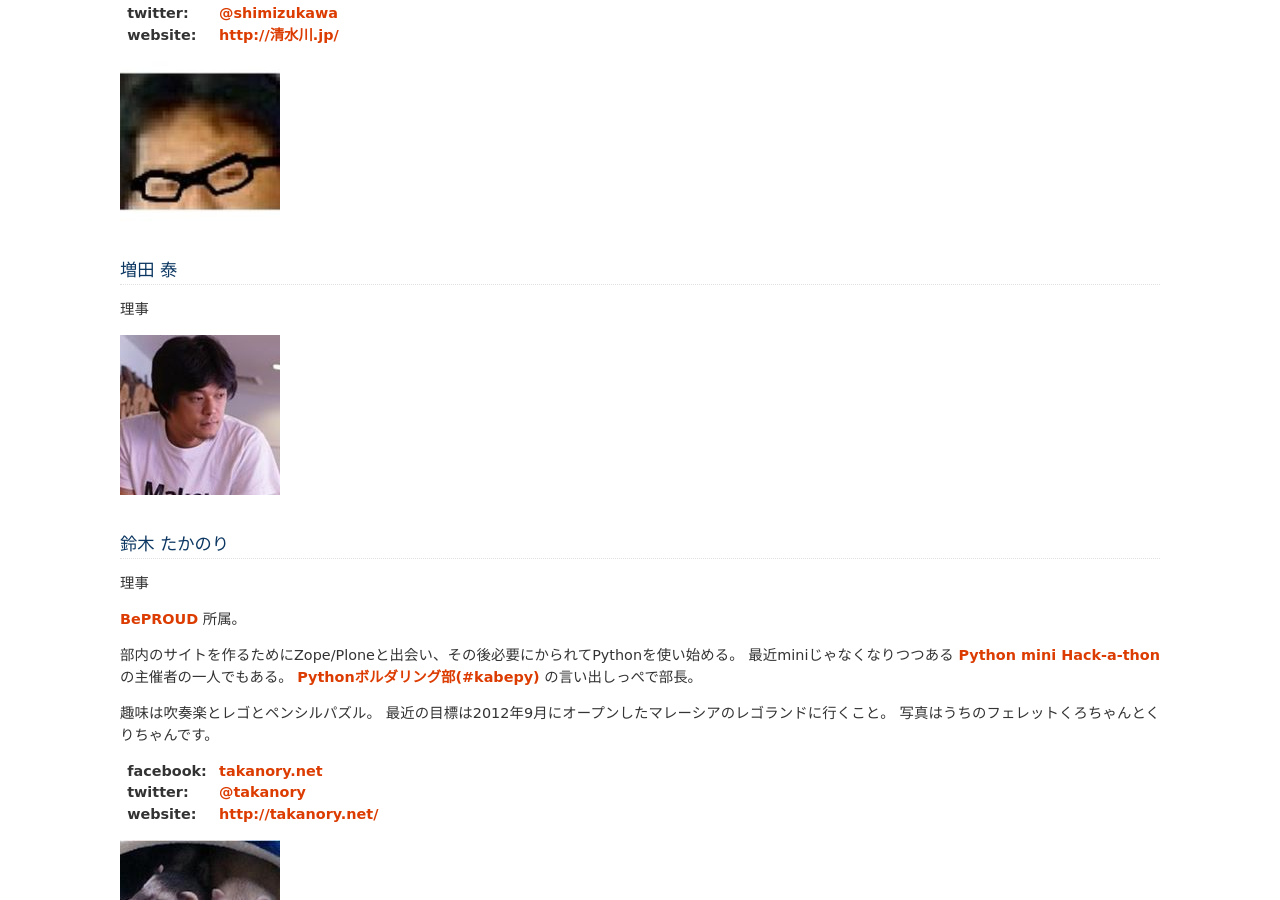
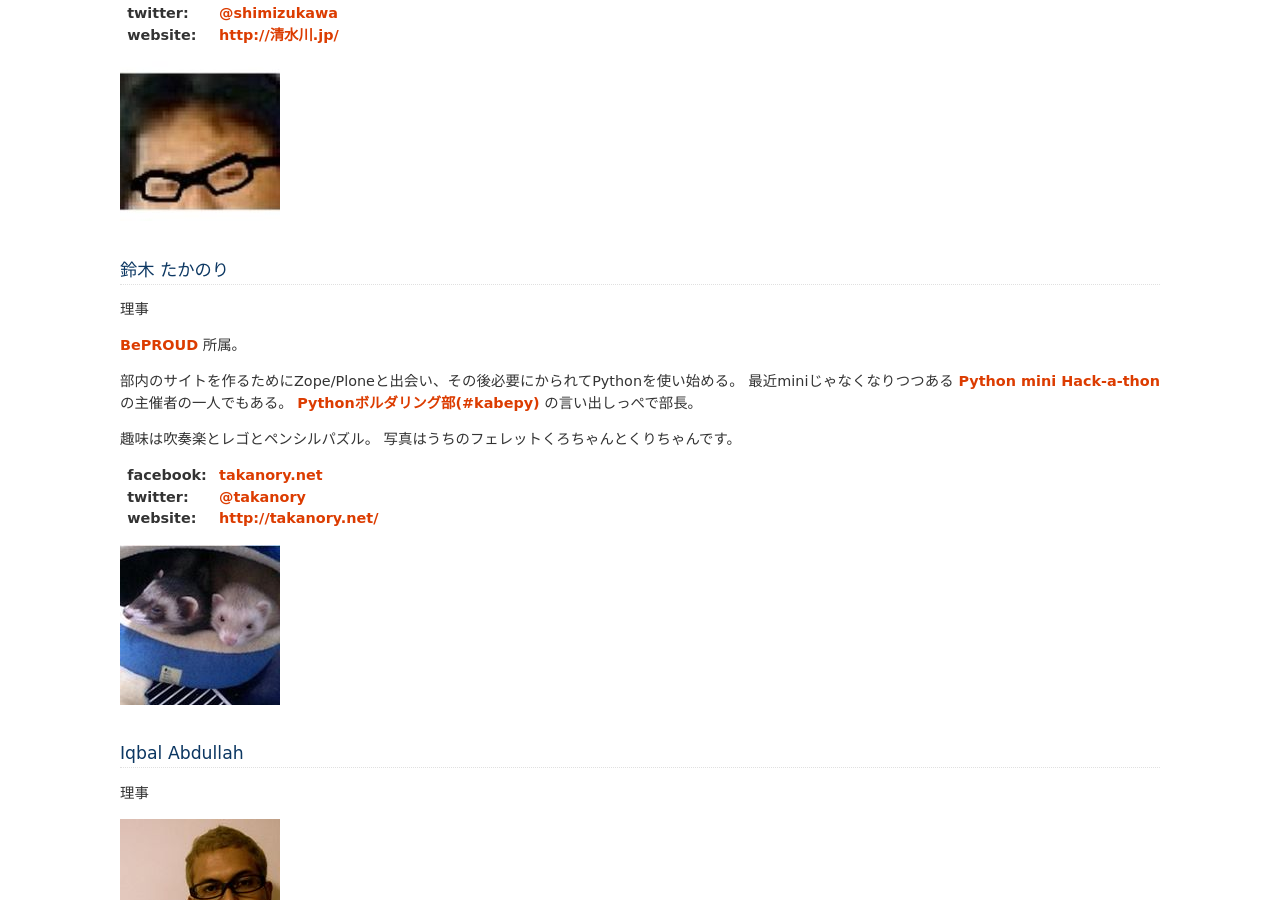
Before and after one commit to pyconjp/www.pycon.jp, a Sphinx documentation site: the page built from source/board.rst, in a window 1280 px wide and 900 px high, scrolled down 1019 px. Built offline with Sphinx 7.4.7, drawn with Linux system fonts in a browser that asks for light colours.

Commit message:
理事から増田さんを削除

```diff
--- a/source/board.rst
+++ b/source/board.rst
@@ -45,12 +45,6 @@ PyCon JP では `PyCon JP 2011`_, `PyCon JP 2012`_ の副座長を務めまし
 .. _@shimizukawa: https://twitter.com/shimizukawa
 .. _http://清水川.jp/: http://清水川.jp/
 
-増田 泰
-=======
-理事
-
-.. image:: /_static/masuda.jpg
-
 鈴木 たかのり
 =============
 理事
@@ -62,7 +56,6 @@ PyCon JP では `PyCon JP 2011`_, `PyCon JP 2012`_ の副座長を務めまし
 `Pythonボルダリング部(#kabepy) <http://connpass.com/series/64/>`_ の言い出しっぺで部長。
 
 趣味は吹奏楽とレゴとペンシルパズル。
-最近の目標は2012年9月にオープンしたマレーシアのレゴランドに行くこと。
 写真はうちのフェレットくろちゃんとくりちゃんです。
 
 :facebook: `takanory.net <https://www.facebook.com/takanory.net>`_
```
